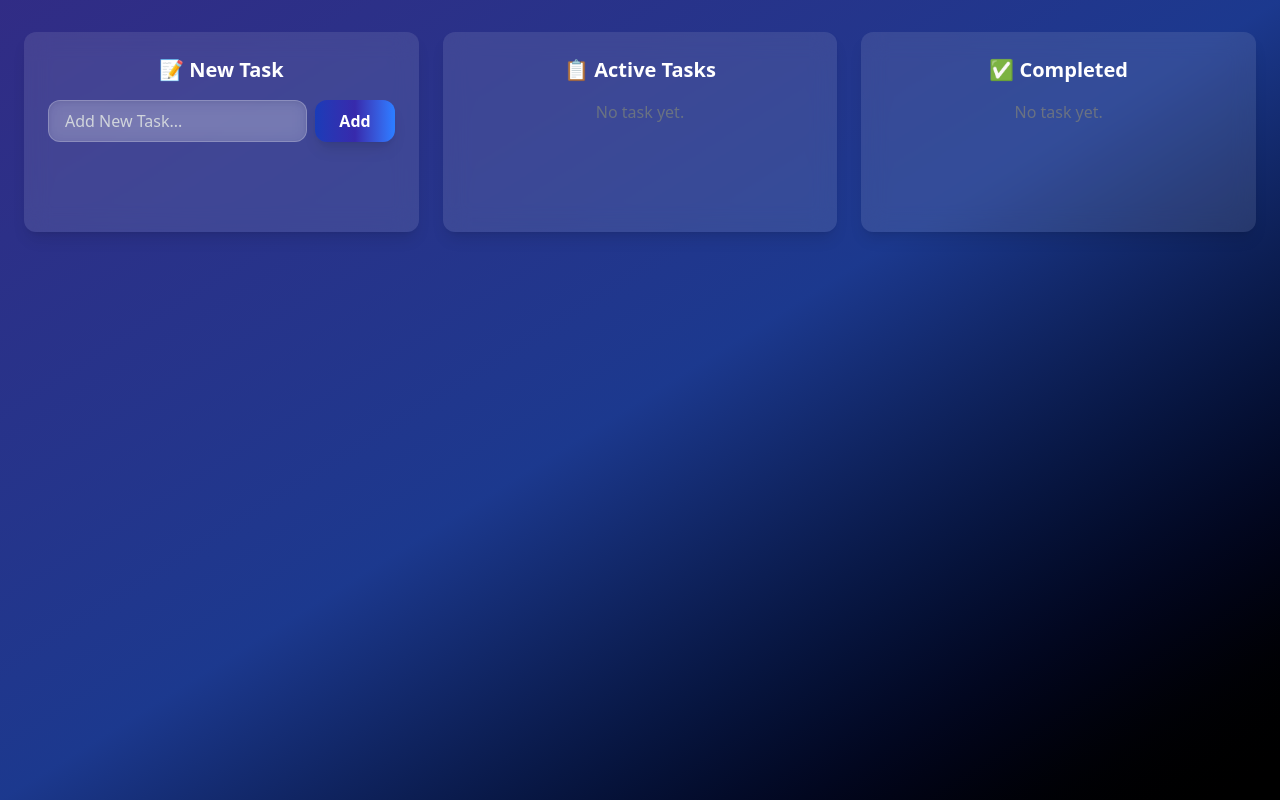
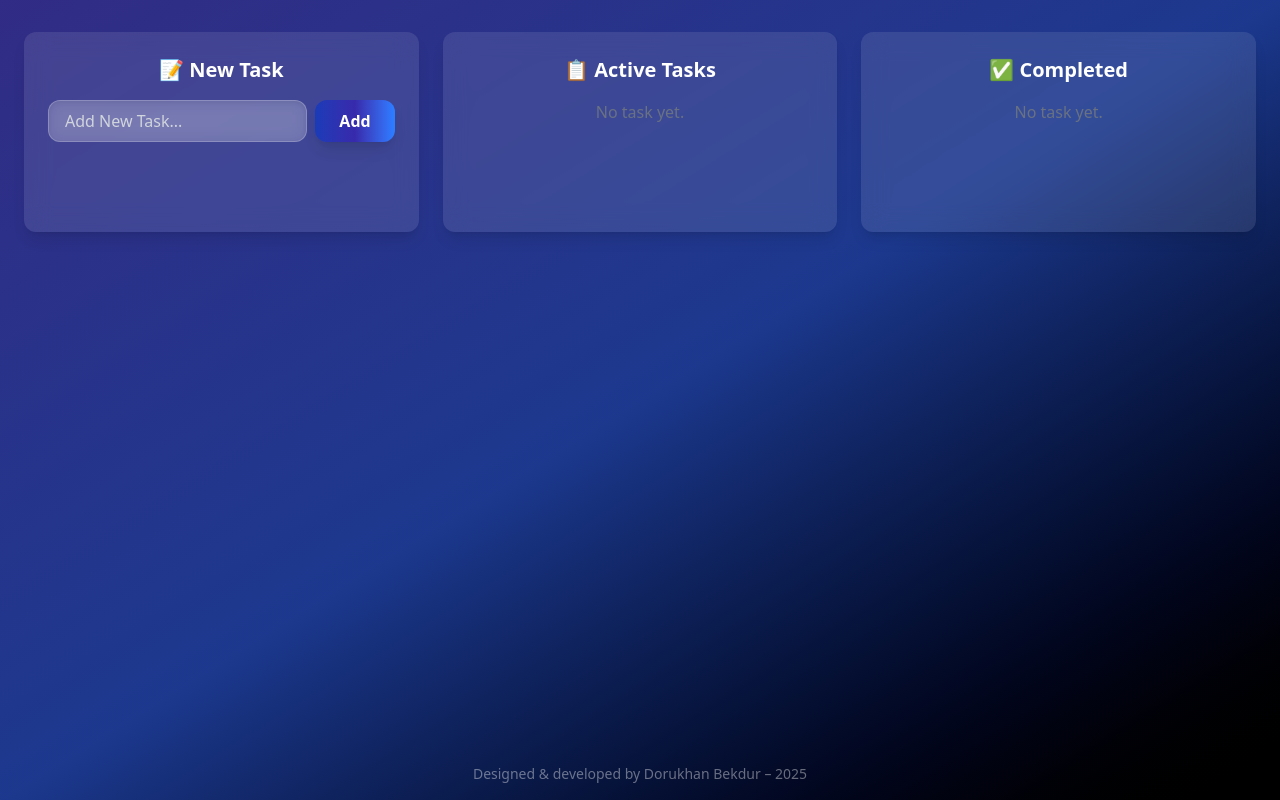
Before and after one commit to DorukhanBekdur/To-Do-App, a React (Vite) app: page / in a window 1280 px wide. Built offline with nearby package versions, Linux system fonts and the light colour scheme.

Commit message:
Add sticky footer layout and style for author signature

```diff
--- a/src/App.jsx
+++ b/src/App.jsx
@@ -27,9 +27,8 @@ function App() {
   };
 
   return (
-    <div className="min-h-screen bg-gradient-to-br from-indigo-900 via-blue-900 to-black text-white px-6 py-8">
-      <div className="max-w-7xl mx-auto grid grid-cols-1 md:grid-cols-3 gap-6 items-start">
-        {/* New Task */}
+    <div className="min-h-screen flex flex-col bg-gradient-to-br from-indigo-900 via-blue-900 to-black text-white">
+      <div className="flex-grow px-6 py-8 max-w-7xl mx-auto grid grid-cols-1 md:grid-cols-3 gap-6 items-start">
         <div className="bg-white/10 backdrop-blur-md p-6 rounded-xl shadow-lg min-h-[200px]">
           <h2 className="text-xl font-bold mb-4 text-center">📝 New Task</h2>
           <TodoForm addTodo={addTodo} />
@@ -55,6 +54,10 @@ function App() {
           />
         </div>
       </div>
+
+      <footer className="text-center text-sm text-white/40 py-4">
+        Designed & developed by Dorukhan Bekdur – {new Date().getFullYear()}
+      </footer>
     </div>
   );
 }
```
